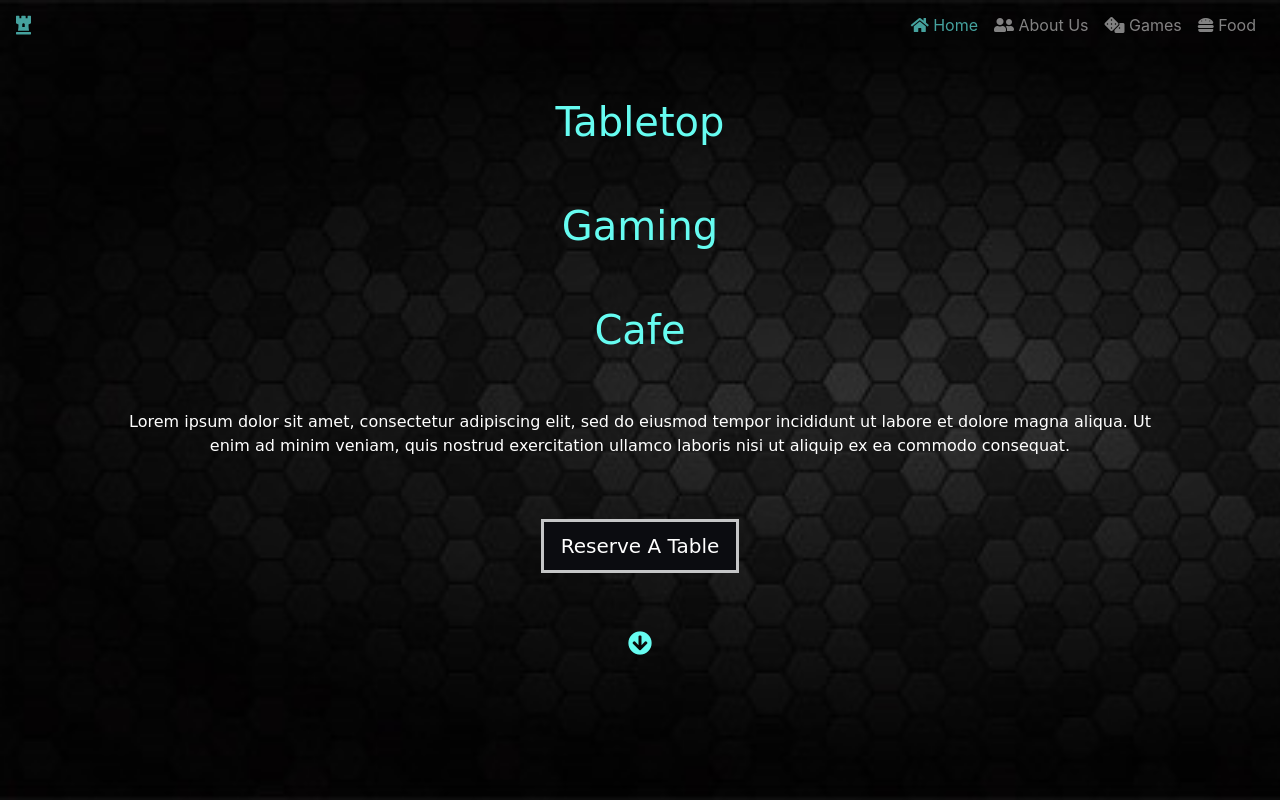
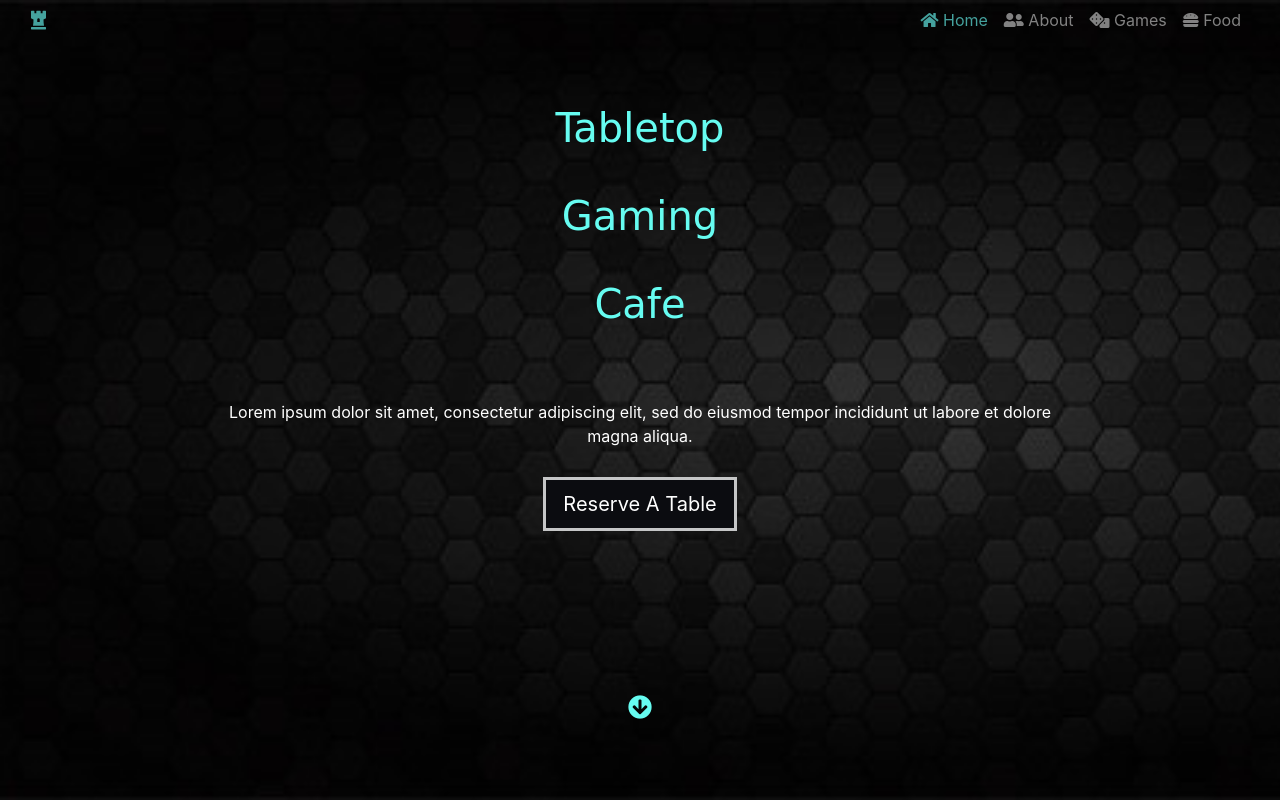
Before and after one commit to dah06a/cafe-project-bootstrap-version, a website: page index.html in a window 1280 px wide. Shown: the top 804 px of the page. Drawn offline with nearby package versions, Linux system fonts and the light colour scheme; a web font is replaced by a local one.

Commit message:
Home landing finished.

```diff
--- a/css/styles.css
+++ b/css/styles.css
@@ -36,19 +36,18 @@ body {
     font-family: 'Langar', cursive;
 }
 
-.jumbotron{
-    background: url("/img/dark-hex-background.jpg");
+.landing {
+    background-image: url("/img/dark-hex-background.jpg");
     background-size: cover;
     background-repeat: no-repeat;
     background-attachment: fixed;
-    color:white !important;
-    margin-top: 0;
     height:100vh;
 }
 
 .navbar-dark {
     background-color: transparent;
-    height: 50px;
+    height: 40px;
+    width: 100%;
     margin: 0;
 }
 
@@ -88,7 +87,7 @@ body {
 .tab-content {
     border:4px solid #0275d8;
     padding: 10px;
-  }
+}
 
 @media only screen and (max-width: 600px) {
     .card-img-top {
@@ -97,6 +96,10 @@ body {
 
     .tab-content {
         height: 80vh;
+    }
+
+    .title {
+        justify-content: end;
     }
 }
 
--- a/index.html
+++ b/index.html
@@ -18,67 +18,64 @@
 
     <body>
 
-        <!-- Jumbotron Header -->
-        <header>
-            <div class="jumbotron jumbotron-fluid py-0">
+        <div class="container-fluid landing">
+
+            <!-- Header Top Section -->
+            <div class="row h-75">
 
                 <!-- Navbar -->
                 <nav class="navbar navbar-expand-md navbar-dark">
-                    <a class="navbar-brand" href="#"><i class="fas fa-chess-rook"></i>
-                    </a>
+                    <div class="container-fluid">
+                        <a class="navbar-brand" href="#"><i class="fas fa-chess-rook"></i></a>
                         <button class="navbar-toggler" type="button" data-toggle="collapse" data-target="#mainNavbar">
                             <i class="fas fa-bars"></i>
                         </button>
                         <div class="collapse navbar-collapse" id="mainNavbar">
                             <ul class="navbar-nav ml-auto text-light">
                                 <li class="nav-item active"><a class="nav-link" href="/index.html"><i class="fas fa-home"></i> Home</a></li>
-                            <li class="nav-item"><a class="nav-link" href="aboutus.html"><i class="fas fa-user-friends"></i> About Us</a></li>
+                                <li class="nav-item"><a class="nav-link" href="aboutus.html"><i class="fas fa-user-friends"></i> About</a></li>
                                 <li class="nav-item"><a class="nav-link" href="games.html"><i class="fas fa-dice"></i> Games</a></li>
                                 <li class="nav-item"><a class="nav-link" href="menu.html"><i class="fas fa-hamburger"></i> Food</a></li>
                             </ul>
                         </div>
+                    </div>
                 </nav>
 
-                <!-- Header Container -->
-                <div class="container-fluid text-center font-choice" style="color: var(--theme-primary);">
-
-                    <div class="row h-75">
-
-                    </div>
-                    <div class="row my-2 my-sm-5" >
-                        <div class="col mx-auto" >
+                <!-- Main Title Area -->
+                <div class="container-fluid h-100">
+                    <div class="row my-2 my-md-5 font-choice text-right text-md-center" style="color: var(--theme-primary)">
+                        <div class="col-12 my-2 my-md-3" >
                             <h1>Tabletop</h1>
                         </div>
-                    </div>
-                    <div class="row my-2 my-sm-5" >
-                        <div class="col mx-auto" >
+                        <div class="col-12 my-2 my-md-3" >
                             <h1>Gaming</h1>
                         </div>
-                    </div>
-                    <div class="row my-2 my-sm-5" >
-                        <div class="col mx-auto" >
+                        <div class="col-12 my-2 my-md-3" >
                             <h1>Cafe</h1>
                         </div>
                     </div>
-                    <div class="row my-2 my-sm-5">
-                        <div class="col col-sm-10 mx-auto">
-                            <p style="color: var(--theme-white);">Lorem ipsum dolor sit amet, consectetur adipiscing elit, sed do eiusmod tempor incididunt ut labore et dolore magna aliqua. Ut enim ad minim veniam, quis nostrud exercitation ullamco laboris nisi ut aliquip ex ea commodo consequat.</p>
+
+                    <!-- Home Message & Reserve Button-->
+                    <div class="row my-2 my-sm-3 text-center">
+                        <div class="col col-sm-8 mx-auto">
+                            <p style="color: var(--theme-white);">Lorem ipsum dolor sit amet, consectetur adipiscing elit, sed do eiusmod tempor incididunt ut labore et dolore magna aliqua.</p>
                         </div>
                     </div>
-                    <div class="row my-2 my-sm-5">
+                    <div class="row my-2 my-sm-3 text-center">
                         <div class="col">
                             <a role="button" class="btn btn-lg" data-toggle="modal" data-target="#reserveModal">Reserve A Table</a>
                         </div>
                     </div>
-                    <div class="row">
-                        <div class="col">
-                            <h4><i class="fas fa-arrow-circle-down scroll"></i></h4>
+                </div>
+            </div>
+
+            <!-- Landing Bottom Row With Animated Icon -->
+            <div class="row h-25 text-center">
+                <div class="col align-self-center">
+                    <h4 class=""><i class="fas fa-arrow-circle-down scroll"></i></h4>
                 </div>
             </div>
         </div>
-
-            </div>
-        </header>
 
         <!-- Reserve Modal -->
         <div id="reserveModal" class="modal fade" role="dialog">
```
Lines whose indentation alone changed are shown as unchanged.
